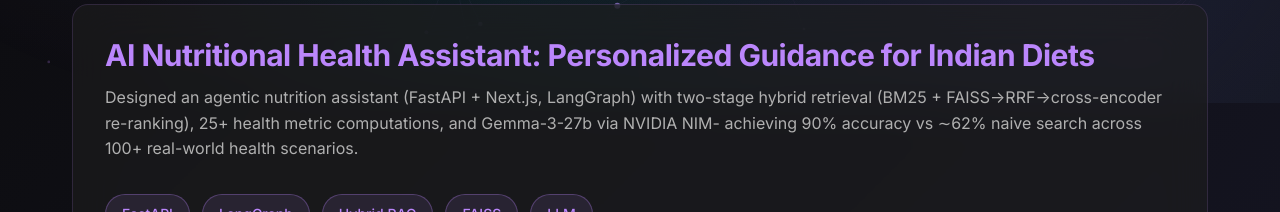
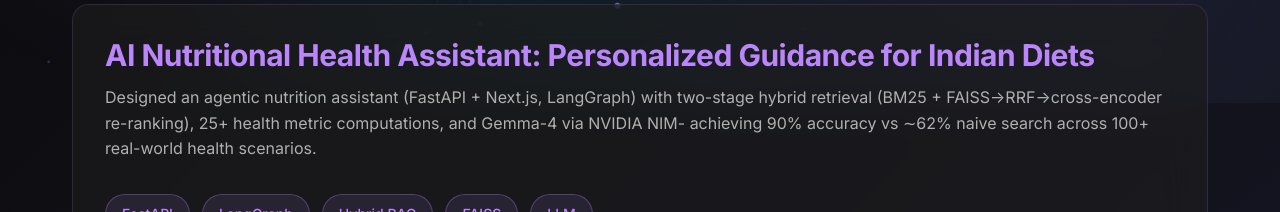
Before and after one commit to theankitdash/theankitdash, a Next.js app in the folder portfolio-nextjs/: page /work in a window 1280 px wide. Shown: the part 697-909 px from the top of the page. Built offline with nearby package versions, Linux system fonts and the light colour scheme.

Commit message:
minor description change

```diff
--- a/portfolio-nextjs/data/projects.ts
+++ b/portfolio-nextjs/data/projects.ts
@@ -42,7 +42,7 @@ export const projects: Project[] = [
     {
         id: '3',
         title: 'AI Nutritional Health Assistant: Personalized Guidance for Indian Diets',
-        description: 'Designed an agentic nutrition assistant (FastAPI + Next.js, LangGraph) with two-stage hybrid retrieval (BM25 + FAISS→RRF→cross-encoder re-ranking), 25+ health metric computations, and Gemma-3-27b via NVIDIA NIM- achieving 90% accuracy vs ∼62% naive search across 100+ real-world health scenarios.',
+        description: 'Designed an agentic nutrition assistant (FastAPI + Next.js, LangGraph) with two-stage hybrid retrieval (BM25 + FAISS→RRF→cross-encoder re-ranking), 25+ health metric computations, and Gemma-4 via NVIDIA NIM- achieving 90% accuracy vs ∼62% naive search across 100+ real-world health scenarios.',
         githubUrl: 'https://github.com/theankitdash/AI-Nutritional-Health-Assistant-Personalized-Guidance-for-Indian-Diets',
         skills: ['FastAPI', 'LangGraph', 'Hybrid RAG', 'FAISS', 'LLM'],
         videoUrl: '', // User will add later
```
